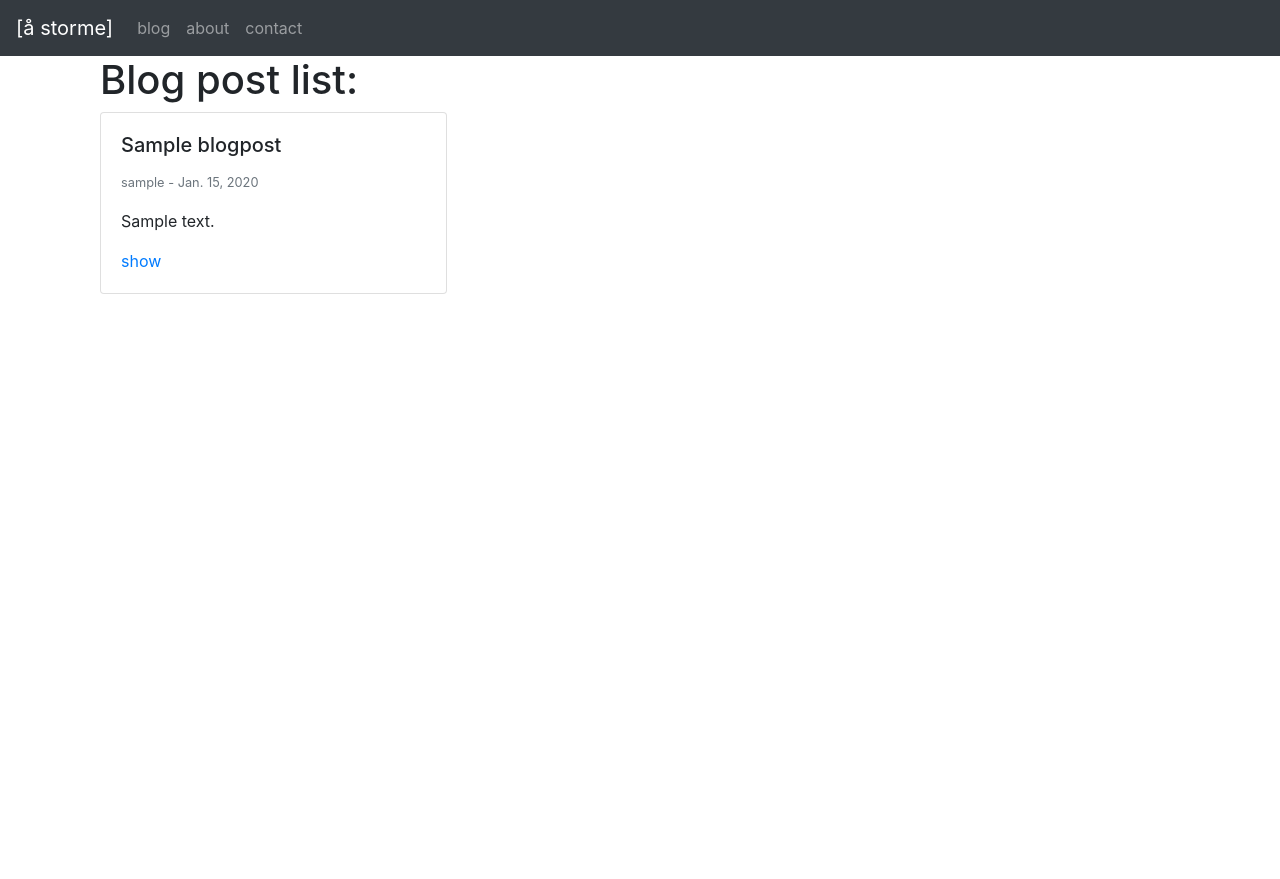
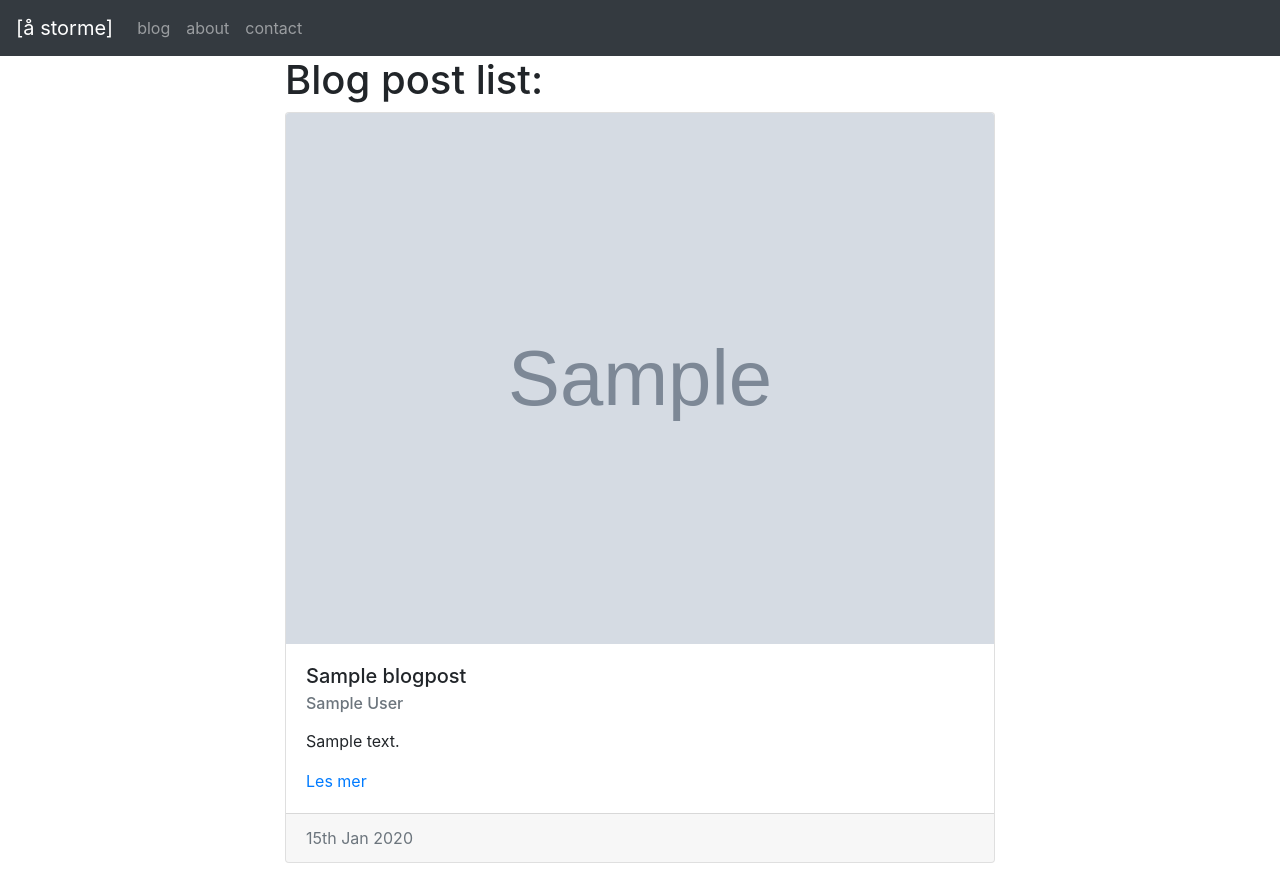
Before and after one commit to jonmartinstorm/blog_thing, a Django app: template blog/templates/blog/blogpost_list.html in a window 1280 px wide. Before the commit the page ends 294 px from the top, so only its background shows below. Run offline with Django 3.2, Linux system fonts and the light colour scheme; the template is opened without the code that fills it: values that come from a table or form of the project are taken from there, others are empty; tables that the repository leaves empty hold one stand-in row (values such as "Sample post"); grey boxes marked "Sample" are stand-in pictures; parts of the project's set-up code (start-up, migrations or seed data) failed here and were passed over; some libraries are stand-ins or nearby versions.

Commit message:
Made list view better

```diff
--- a/blog/admin.py
+++ b/blog/admin.py
@@ -2,6 +2,6 @@ from django.contrib import admin
 from .models import BlogPost
 
 class BlogPostAdmin(admin.ModelAdmin):
-    list_display = ('title', 'slug', 'id',)
+    list_display = ('title', 'slug', 'id', 'image')
 
 admin.site.register(BlogPost, BlogPostAdmin)
--- a/blog/templates/blog/blogpost_detail.html
+++ b/blog/templates/blog/blogpost_detail.html
@@ -3,7 +3,7 @@
 
 {% block content %}
 <div class="row">
-    <div class="col-12 mx-auto">
+    <div class="col col-lg-8 mx-auto">
         {% if object.image %}
         <img src="{{ object.image.url }}" class="img-fluid" alt="image">
         {% endif %}
--- a/blog/templates/blog/blogpost_list.html
+++ b/blog/templates/blog/blogpost_list.html
@@ -1,12 +1,10 @@
 {% extends "base.html" %}
 
 {% block content %}
-<div class = 'container-fluid'>
+<div class="col col-lg-8 mx-auto">
     <h1>Blog post list:</h1>
-    <div class="card-columns">
-        {% for post in object_list %}
-            {% include "blog/list-inline.html" with post=post %}
-        {% endfor %}
-    </div>
+    {% for post in object_list %}
+        {% include "blog/list-inline.html" with post=post %}
+    {% endfor %}
 </div>
 {% endblock %}
--- a/blog/templates/blog/list-inline.html
+++ b/blog/templates/blog/list-inline.html
@@ -1,12 +1,19 @@
-<!-- <li><a href="{% url 'blog:post-detail' slug=post.slug %}">{{ post.title }}</a></li> -->
-
-<div class="card">
-    <div class="card-body">
-        <h5 class="card-title">{{ post.title }}</h5>
-        <p class='card-text'>
-            <small class="text-muted">{{ post.author }} - {{ post.publish_date|date }}</small>
-            {{ post.content|linebreaks|truncatewords:30 }}
-        </p>
-        <a href="{% url 'blog:post-detail' slug=post.slug %}" class="card-link">show</a>
+<div class="card mb-3">
+    {% if post.image %}
+    <img src="{{post.image.url}}" class="card-img-top">
+    {% else %}
+    <div class="card-header">
+        Post
     </div>
+    {% endif %}
+  <div class="card-body">
+    <h5 class="card-title">{{ post.title }}</h5>
+    <h6 class="card-subtitle mb-2 text-muted">{{ post.author.get_full_name }}</h6>
+    <p class="card-text">{{ post.content|linebreaks|truncatewords:30 }}</p>
+    <!-- <p class="card-text"><small class="text-muted">Last updated 3 mins ago</small></p> -->
+    <a href="{% url 'blog:post-detail' slug=post.slug %}" class="card-link">Les mer</a>
+  </div>
+  <div class="card-footer text-muted">
+    {{ post.publish_date|date:"jS M Y" }}
+  </div>
 </div>
```
